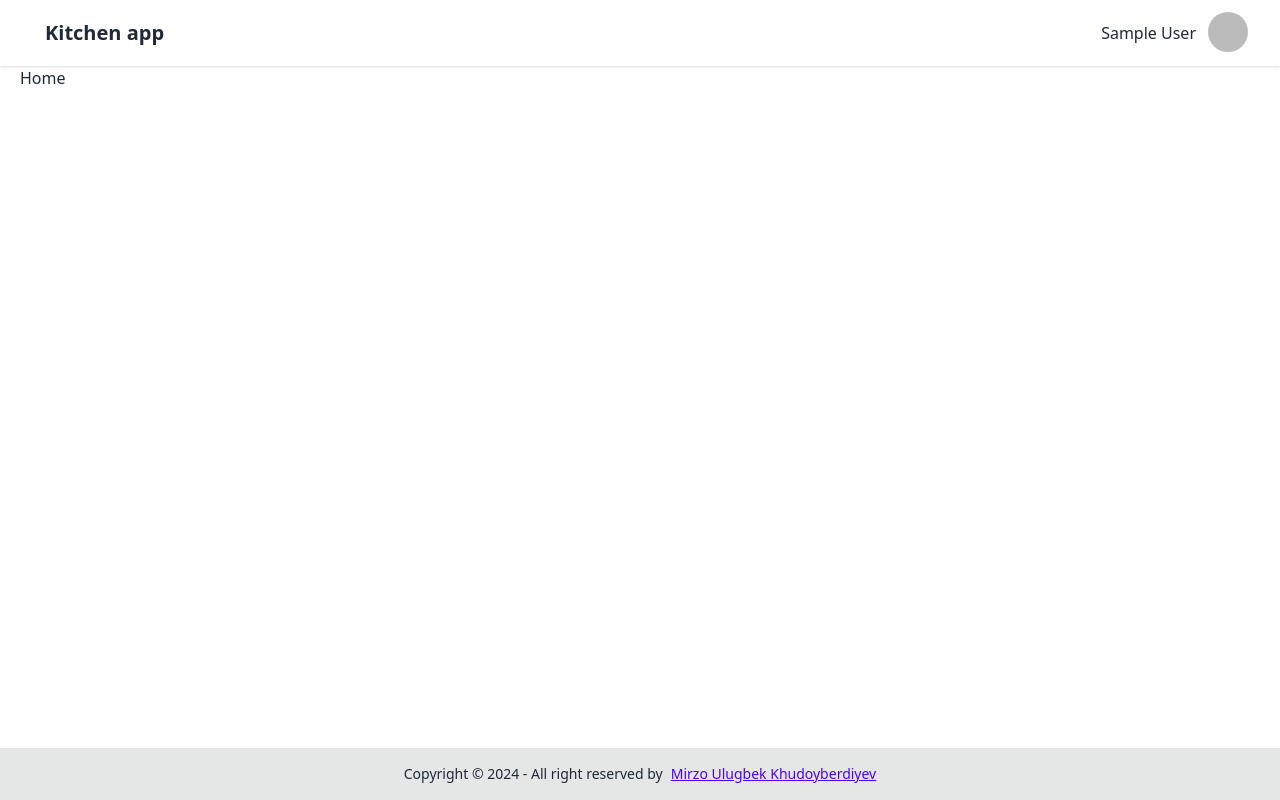
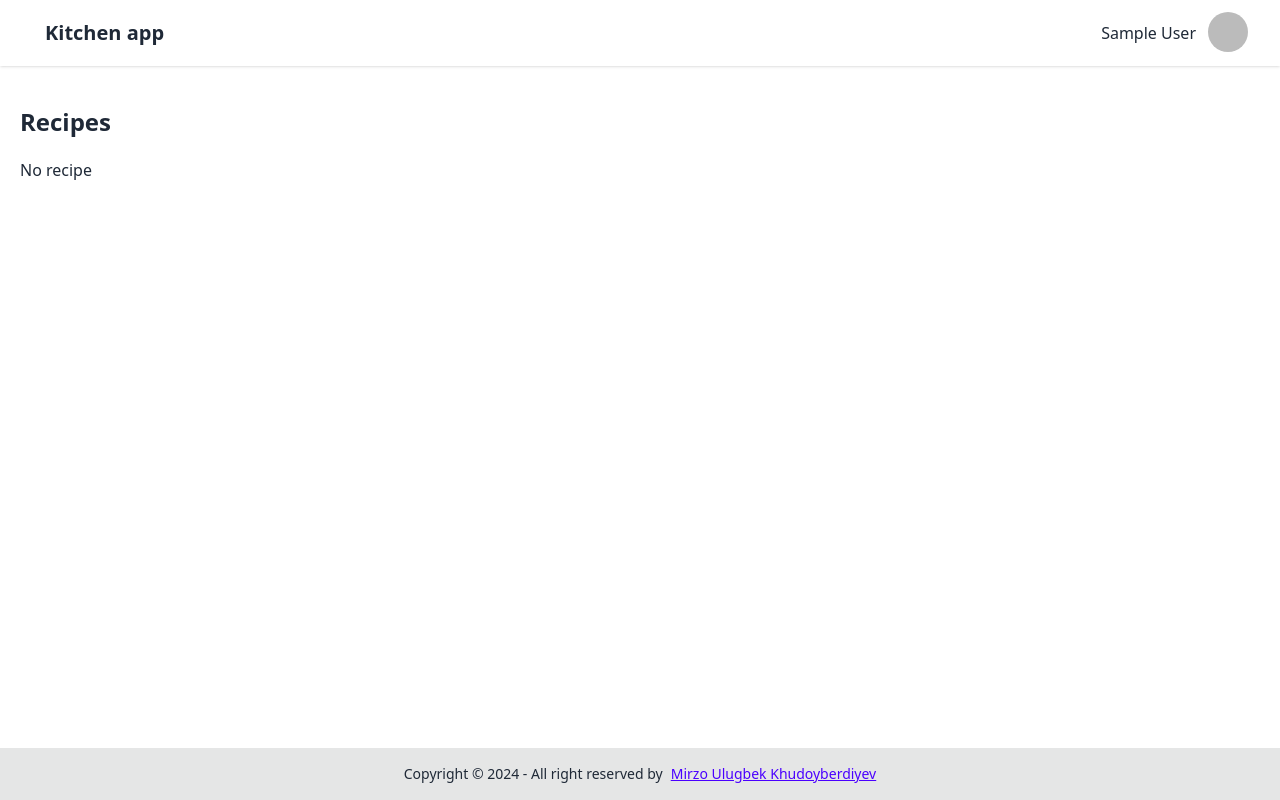
Before and after one commit to MIRZOULUGBEK9008/kitchen-firebase-react-app-selfmade, a React (Vite) app: page / in a window 1280 px wide. Built offline with nearby package versions, Linux system fonts and the light colour scheme; no server answers; the database is empty; sample sign-in values are in the browser's storage.

Commit message:
Use firestore. Refactor timechecker function. Refactor some design of routes

```diff
--- a/src/components/Header.jsx
+++ b/src/components/Header.jsx
@@ -45,6 +45,9 @@ function Header() {
                   className="menu dropdown-content menu-sm z-[1] mt-3 w-52 rounded-box bg-base-100 p-2 shadow"
                 >
                   <li>
+                    <NavLink to="/">Home</NavLink>
+                  </li>
+                  <li>
                     <NavLink to="/create">Create recipe</NavLink>
                   </li>
                   <li>
--- /dev/null
+++ b/src/components/Recipes.jsx
@@ -0,0 +1,29 @@
+import { isPassed24Hours } from "../utils/isPassed24Hours";
+
+function Recipes({ recipes }) {
+  return recipes.length > 0
+    ? recipes.map(({ id, title, method, images, cookingTime, createdDate }) => {
+        const checker = isPassed24Hours(createdDate);
+        return (
+          <li
+            key={id}
+            className="card cursor-pointer bg-base-100 shadow-md transition hover:opacity-90 hover:shadow-xl"
+          >
+            <div className="card-body">
+              <h2 className="card-title line-clamp-2">{title}</h2>
+              <p className="mb-2 line-clamp-3">{method}</p>
+              <div className="card-actions justify-end">
+                {!checker && <div className="badge badge-secondary">! NEW</div>}
+                <div className="badge badge-info">⌚ {cookingTime} minutes</div>
+              </div>
+            </div>
+            <figure>
+              <img className="h-52 w-full" src={images[0]} alt={title} />
+            </figure>
+          </li>
+        );
+      })
+    : "No recipe";
+}
+
+export default Recipes;
--- a/src/firebase/firebaseConfig.js
+++ b/src/firebase/firebaseConfig.js
@@ -1,6 +1,7 @@
 // Import the functions you need from the SDKs you need
 import { initializeApp } from "firebase/app";
 import { getAuth, GoogleAuthProvider } from "firebase/auth";
+import { getFirestore } from "firebase/firestore";
 const firebaseConfig = {
   apiKey: "AIzaSyB5yyTU1IZsxxju2AJ1r9otr9Pfc1NtEi4",
   authDomain: "kitchen-firebase-react-app.firebaseapp.com",
@@ -14,4 +15,6 @@ const firebaseConfig = {
 const app = initializeApp(firebaseConfig);
 const auth = getAuth(app);
 const googleProvider = new GoogleAuthProvider();
-export { googleProvider, auth };
+
+const db = getFirestore(app);
+export { googleProvider, auth, db };
--- /dev/null
+++ b/src/hooks/useFirebaseData.jsx
@@ -0,0 +1,23 @@
+import { useEffect, useState } from "react";
+import { collection, onSnapshot, where, query } from "firebase/firestore";
+import { db } from "../firebase/firebaseConfig";
+
+export function useFirebaseData(colName, _q) {
+  const [documents, setDocuments] = useState(null);
+  const q = query(collection(db, colName), where(..._q));
+
+  useEffect(() => {
+    const unsubscribe = onSnapshot(q, (snapshot) => {
+      const results = [];
+      snapshot.docs.forEach((doc) => {
+        const todo = { id: doc.id, ...doc.data() };
+        results.push(todo);
+      });
+      setDocuments(results);
+    });
+
+    return () => unsubscribe();
+  }, []);
+
+  return { documents };
+}
--- a/src/pages/ChangeTheme.jsx
+++ b/src/pages/ChangeTheme.jsx
@@ -37,8 +37,8 @@ function ChangeTheme() {
   ];
 
   return (
-    <div className="pt-5">
-      <h2 className="mb-4 text-2xl font-semibold">Change theme</h2>
+    <div className="py-10">
+      <h2 className="mb-5 text-2xl font-semibold">Change theme</h2>
       <ThemeController themes={themes} />
     </div>
   );
--- a/src/pages/Home.jsx
+++ b/src/pages/Home.jsx
@@ -1,8 +1,25 @@
+import Recipes from "../components/Recipes";
+import { useFirebaseData } from "../hooks/useFirebaseData";
+import { useGlobalContext } from "../hooks/useGlobalContext";
+
 function Home() {
+  const { user } = useGlobalContext();
+  const { documents: recipes } = useFirebaseData("recipes", [
+    "uid",
+    "==",
+    user.uid,
+  ]);
   return (
-    <>
-      <div>Home</div>
-    </>
+    <div className="py-10">
+      <h2 className="mb-5 text-2xl font-semibold">Recipes</h2>
+      {recipes ? (
+        <ul className="grid grid-cols-4 gap-10">
+          <Recipes recipes={recipes} />
+        </ul>
+      ) : (
+        <span>Loading...</span>
+      )}
+    </div>
   );
 }
 
--- a/src/utils/isPassed24Hours.js
+++ b/src/utils/isPassed24Hours.js
@@ -1,4 +1,4 @@
-export function isPassed24Hours(compareTime) {
+export function isPassed24Hours(itemCreatedDate) {
   const now = new Date().getTime();
   const validCreatedDate = new Date(itemCreatedDate);
   const timeDifference = now - validCreatedDate.getTime();
```
